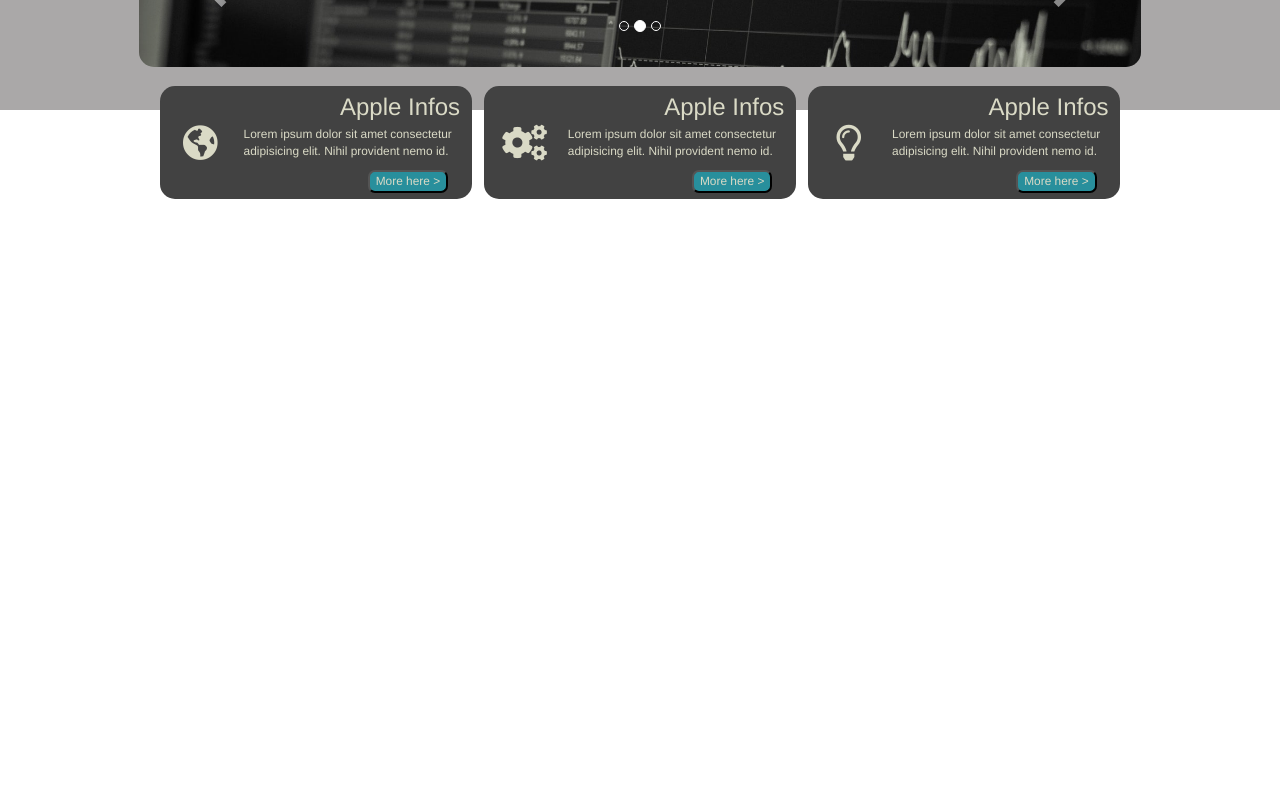
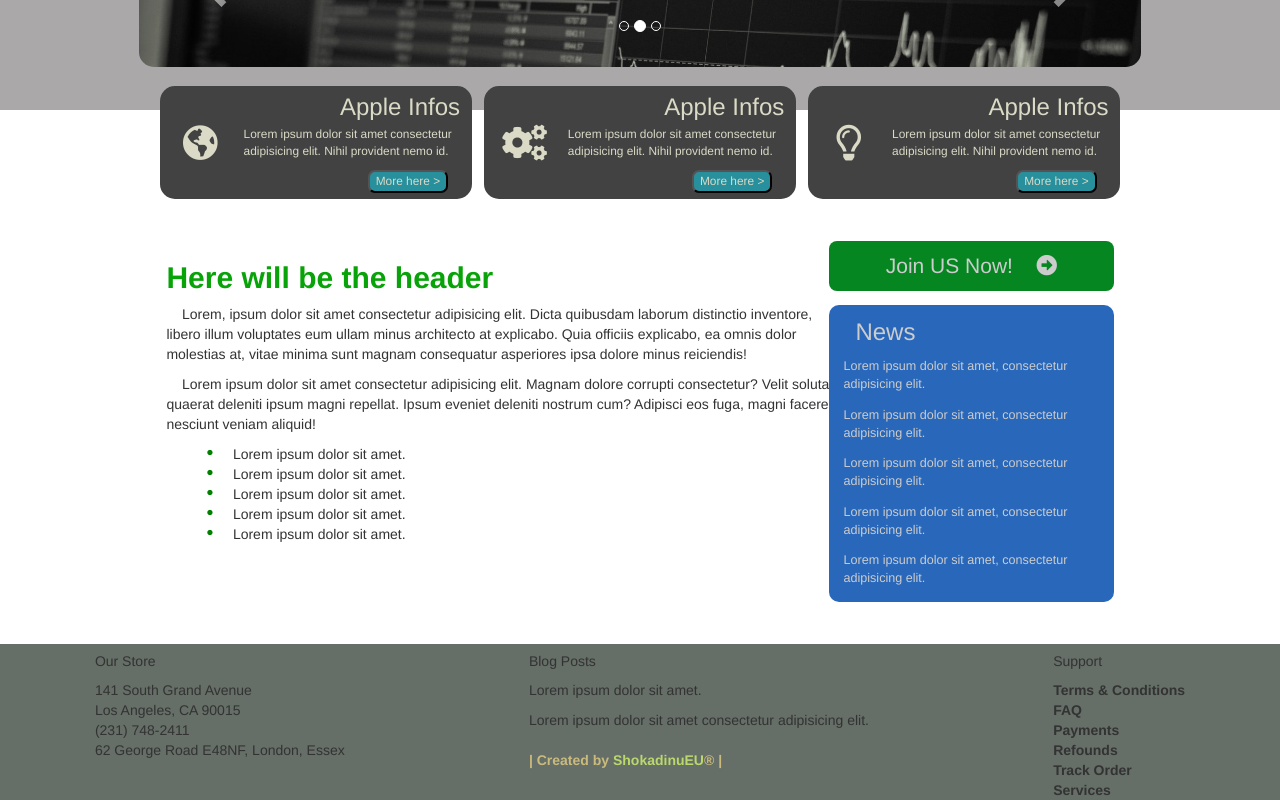
Before and after one commit to ShokadinuEU/apple-stock-info, a React (Create React App) app: page / in a window 1280 px wide. Shown: the part 216-1016 px from the top of the page. Before the commit the page ends 800 px from the top, so only its background shows below. Built offline with nearby package versions, Linux system fonts and the light colour scheme.

Commit message:
implement the structure of content and footer and style them aswell

```diff
--- a/src/App.js
+++ b/src/App.js
@@ -3,6 +3,8 @@
 import Menu from './components/menu/Menu'
 import Header from './components/header/Header'
 import Panels from './components/panels/Panels'
+import Content from './components/content/Content'
+import Footer from './components/footer/Footer'
 
 class App extends Component {
   render() {
@@ -11,6 +13,8 @@
         <Menu />
         <Header />
         <Panels />
+        <Content />
+        <Footer />
       </div>
     );
   }
--- /dev/null
+++ b/src/components/content/Content.js
@@ -0,0 +1,36 @@
+import React from 'react'
+import './content.scss'
+
+const Content = () => {
+  return (
+    <content>
+      <div className="main-content">
+        <div className="text-content">
+          <h2>Here will be the header</h2>
+          <p>&nbsp;&nbsp;&nbsp;&nbsp;Lorem, ipsum dolor sit amet consectetur adipisicing elit. Dicta quibusdam laborum distinctio inventore, libero illum voluptates eum ullam minus architecto at explicabo. Quia officiis explicabo, ea omnis dolor molestias at, vitae minima sunt magnam consequatur asperiores ipsa dolore minus reiciendis!</p>
+          <p>&nbsp;&nbsp;&nbsp;&nbsp;Lorem ipsum dolor sit amet consectetur adipisicing elit. Magnam dolore corrupti consectetur? Velit soluta quaerat deleniti ipsum magni repellat. Ipsum eveniet deleniti nostrum cum? Adipisci eos fuga, magni facere nesciunt veniam aliquid!</p>
+        <ul className="li-content">
+          <li>Lorem ipsum dolor sit amet.</li>
+          <li>Lorem ipsum dolor sit amet.</li>
+          <li>Lorem ipsum dolor sit amet.</li>
+          <li>Lorem ipsum dolor sit amet.</li>
+          <li>Lorem ipsum dolor sit amet.</li>
+        </ul>
+      </div>
+      <div className="panels-content">
+        <div className="join-content">Join US Now!&nbsp;&nbsp;&nbsp;&nbsp;<i class="fas fa-arrow-alt-circle-right fa-1x"></i></div>
+        <div className="news-content-panel">
+          <h3>News</h3>
+          <a href="/">Lorem ipsum dolor sit amet, consectetur adipisicing elit. </a>
+          <a href="/">Lorem ipsum dolor sit amet, consectetur adipisicing elit. </a>
+          <a href="/">Lorem ipsum dolor sit amet, consectetur adipisicing elit. </a>
+          <a href="/">Lorem ipsum dolor sit amet, consectetur adipisicing elit. </a>
+          <a href="/">Lorem ipsum dolor sit amet, consectetur adipisicing elit. </a>
+        </div>
+      </div>
+    </div>
+  </content>
+  )
+}
+
+export default Content
--- /dev/null
+++ b/src/components/content/content.scss
@@ -0,0 +1,70 @@
+.main-content {
+  width: 74%;
+  margin: 3em auto;
+  max-width: 1280px;
+  display: flex;
+}
+
+.text-content {
+  width: 70%;
+  h2 {
+    font-weight: 600;
+    color: rgb(8, 163, 8);
+  }
+  ul {
+    list-style: none;
+  }
+  ul li::before {
+    content: "•";
+    color: green;
+    font-size: 1.4em;
+    line-height: 0;
+    margin: 0 1em 0.5em 0;
+    padding: 0 0 0.5em 0;
+
+  }
+}
+
+
+.panels-content {
+  width: 30%;
+}
+
+.join-content {
+  background-color: rgb(5, 134, 33);
+  color: #ccc;
+  border-radius: 8px;
+  height: 2.4em;
+  font-size: 1.5em;
+  justify-content: center;
+  text-align: center;
+  vertical-align: center;
+  line-height: 2.4em;
+  cursor: pointer;
+}
+
+.news-content-panel {
+  background-color: rgb(40, 103, 185);
+  border-radius: 10px;
+  color: #ccc;
+  margin: 1em 0 0 0;
+  padding: 1em;
+  cursor: pointer;
+  h3 {
+    padding: 0;
+    margin: 0 0 0 0.5em;
+  }
+  a {
+    color: #ccc;
+    display: block;
+    font-size: 0.9em;
+    margin: 1em 0 0 0;
+    span {
+      display: inline-block;
+    }
+    &:hover {
+      text-decoration: none;
+    }
+  }
+
+}
--- /dev/null
+++ b/src/components/footer/Footer.js
@@ -0,0 +1,36 @@
+import React from 'react'
+import './footer.scss'
+
+const Footer = () => {
+    return (
+      // footer with link to github creator profile
+      <div className="footer-main">
+        <div className="our-store">
+          <h4>Our Store</h4>
+          <span className="address">141 South Grand Avenue</span>
+          <span className="address-two">Los Angeles, CA 90015</span>
+          <span className="phone">(231) 748-2411</span>
+          <p>62 George Road E48NF, London, Essex</p>
+        </div>
+        <div className="blog-posts">
+          <h4>Blog Posts</h4>
+          <p className="complains">Lorem ipsum dolor sit amet.</p>
+          <span>Lorem ipsum dolor sit amet consectetur adipisicing elit.</span><br></br><br></br>
+          <span className="owner"> | Created by <a href="https://github.com/ShokadinuEU"
+          target="_blank" rel="noopener noreferrer" className="sub-owner">
+           ShokadinuEU</a>&reg; | </span>
+        </div>
+        <div className="support">
+          <h4>Support</h4>
+          <span>Terms & Conditions</span>
+          <span>FAQ</span>
+          <span>Payments</span>
+          <span>Refounds</span>
+          <span>Track Order</span>
+          <span>Services</span>
+        </div>
+      </div>
+    )
+}
+
+export default Footer
--- /dev/null
+++ b/src/components/footer/footer.scss
@@ -0,0 +1,208 @@
+.footer-main {
+  display: block;
+  background-color: rgb(101, 110, 103);
+  justify-content: space-between;
+  font-size: 1.1em;
+  padding: 0 0.7em;
+  margin: 0 auto;
+}
+
+.owner {
+  color: rgb(202, 187, 125);
+  font-weight: 600;
+  cursor: pointer;
+  &:hover {
+    width: auto;
+    padding: 0.3em 0.5em;
+    border-radius: 15px;
+    border: 2px solid green;
+    background-color: rgb(74, 74, 75);
+    transition: all .5s ease-in-out;
+  }
+}
+
+.sub-owner {
+  text-decoration: none;
+  color: rgb(187, 216, 108);
+  font-weight: 600;
+}
+
+@media (min-width: 1281px) {
+  .footer-main {
+    height: auto;
+    display: flex;
+    font-size: 1em;
+    justify-content: space-around;
+    padding: 0 0.2em;
+  }
+  .our-store span {
+    font-size: 1em;
+  }
+  h4 {
+    font-size: 1em;
+  }
+  p {
+    font-size: 1em;
+  }
+  .blog-posts {
+    margin-bottom: 1em;
+  }
+  .blog-posts p {
+    font-size: 1em;
+  }
+  .blog-posts span {
+    font-size: 1em;
+  }
+  .support span {
+    font-size: 1em;
+    font-weight: 600;
+    display: block;
+  }
+  .our-store span {
+    display: block;
+  }
+}
+
+@media (min-width: 1025px) and (max-width: 1280px) {
+  .footer-main {
+    height: auto;
+    display: flex;
+    font-size: 1em;
+    justify-content: space-around;
+    padding: 0 0.2em;
+  }
+  .our-store span {
+    font-size: 1em;
+  }
+  h4 {
+    font-size: 1em;
+  }
+  p {
+    font-size: 1em;
+  }
+  .blog-posts {
+    margin-bottom: 1em;
+  }
+  .blog-posts p {
+    font-size: 1em;
+  }
+  .blog-posts span {
+    font-size: 1em;
+  }
+  .support span {
+    font-size: 1em;
+    font-weight: 600;
+    display: block;
+  }
+  .our-store span {
+    display: block;
+  }
+}
+
+@media (min-width: 801px) and (max-width: 1024px) {
+  .footer-main {
+    height: auto;
+    display: flex;
+    font-size: 1em;
+    justify-content: space-around;
+    padding: 0 0.2em;
+  }
+  .our-store span {
+    font-size: 1em;
+  }
+  h4 {
+    font-size: 1em;
+  }
+  p {
+    font-size: 1em;
+  }
+  .blog-posts {
+    margin-bottom: 1em;
+  }
+  .blog-posts p {
+    font-size: 1em;
+  }
+  .blog-posts span {
+    font-size: 1em;
+  }
+  .support span {
+    font-size: 1em;
+    font-weight: 600;
+    display: block;
+  }
+  .our-store span {
+    display: block;
+  }
+}
+
+@media (min-width: 481px) and (max-width: 800px) {
+  .footer-main {
+    height: auto;
+    display: inline-flex;
+    font-size: 1em;
+    justify-content: space-between;
+    padding: 0 0.2em;
+  }
+  .our-store span {
+    font-size: 1em;
+  }
+  h4 {
+    font-size: 1em;
+  }
+  p {
+    font-size: 1em;
+  }
+  .blog-posts {
+    margin-bottom: 1em;
+  }
+  .blog-posts p {
+    font-size: 1em;
+  }
+  .blog-posts span {
+    font-size: 1em;
+  }
+  .support span {
+    font-size: 1em;
+    font-weight: 600;
+    display: block;
+  }
+  .our-store span {
+    display: block;
+  }
+}
+
+@media (min-width: 280px) and (max-width: 480px) {
+  .footer-main {
+    height: auto;
+    display: inline-flex;
+    font-size: 1em;
+    justify-content: space-between;
+    padding: 0 0.2em;
+  }
+  .our-store span {
+    font-size: 1em;
+  }
+  h4 {
+    font-size: 1em;
+  }
+  p {
+    font-size: 1em;
+  }
+  .blog-posts {
+    margin-bottom: 1em;
+  }
+  .blog-posts p {
+    font-size: 1em;
+  }
+  .blog-posts span {
+    font-size: 1em;
+  }
+  .support span {
+    font-size: 1em;
+    font-weight: 600;
+    display: block;
+  }
+  .our-store span {
+    display: block;
+  }
+}
--- a/src/components/menu/Menu.js
+++ b/src/components/menu/Menu.js
@@ -14,7 +14,7 @@
         </div>
         <div className="search-menu">
           <input placeholder="look for more.." type="text"/>
-          <button>Search</button>
+          <button><i class="fas fa-search"></i> Search</button>
         </div>
       </div>
     </menu>
```
